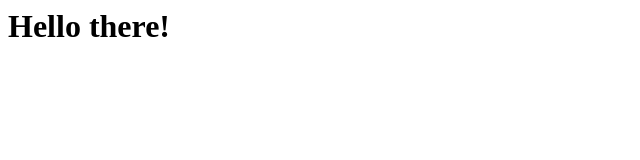
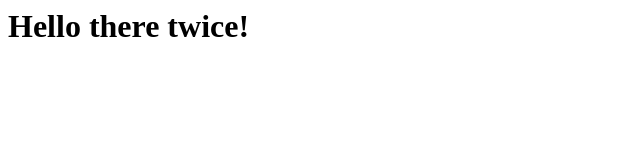
Before and after one commit to victorvaldelamar/testingGit, a plain HTML site: page index.html in a window 1280 px wide. Shown: the whole page, without its empty margins (0-640 px from the left). Drawn offline with Linux system fonts and the light colour scheme.

Commit message:
a change to upload

```diff
--- a/index.html
+++ b/index.html
@@ -1,3 +1,3 @@
 <html>
-<h1> Hello there! </h1>
+<h1> Hello there twice! </h1>
 </html>
```
